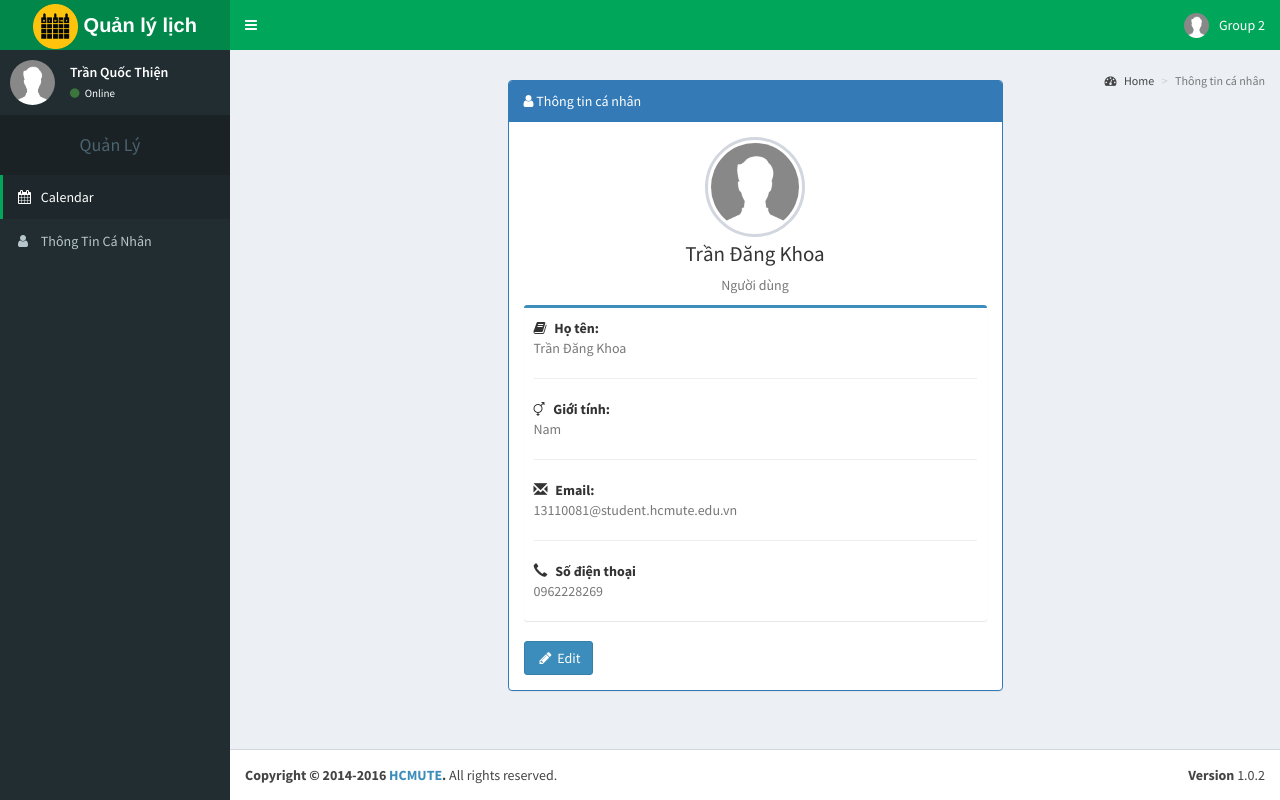
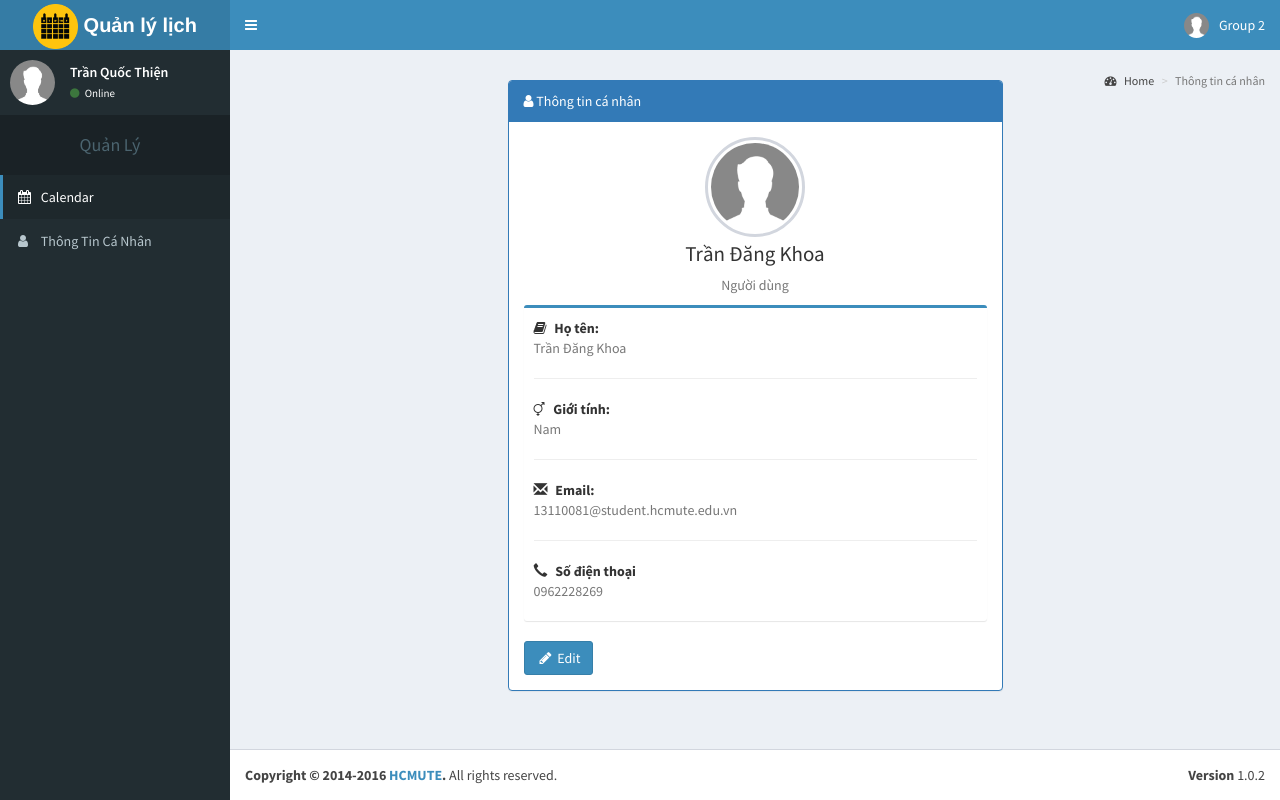
Before and after one commit to QuanLyLichCaNhan-Group2-Wed/QuanLyLichCaNhan, a Java web app: page /myprofile.jsp in a window 1280 px wide. Run offline with Tomcat 11, a stand-in JSP engine, Linux system fonts and the light colour scheme; some libraries are stand-ins or nearby versions.

Commit message:
Up By Tran Thien

```diff
--- a/WebContent/add-event.jsp
+++ b/WebContent/add-event.jsp
@@ -18,7 +18,7 @@
   	<link href="dist/css/bootstrap-datetimepicker.min.css" rel="stylesheet" media="screen">
   	<link rel="stylesheet" type="text/css" href="dist/css/mycss.css">
 </head>
-<body class="hold-transition skin-green sidebar-mini">
+<body class="hold-transition skin-blue sidebar-mini">
 	<div class="wrapper">
 		<jsp:include page="page-user/header.jsp"></jsp:include>
 
--- a/WebContent/admin-edit.jsp
+++ b/WebContent/admin-edit.jsp
@@ -17,7 +17,7 @@
 	       folder instead of downloading all of them to reduce the load. -->
     <link rel="stylesheet" href="dist/css/skins/_all-skins.min.css">
 </head>
-<body class="hold-transition skin-green sidebar-mini">
+<body class="hold-transition skin-blue sidebar-mini">
 	<div class="wrapper">
 		<jsp:include page="page-admin/header.jsp"></jsp:include>
 
--- a/WebContent/admin-list.jsp
+++ b/WebContent/admin-list.jsp
@@ -17,7 +17,7 @@
   	<link rel="stylesheet" href="dist/css/AdminLTE.min.css">
   	<link rel="stylesheet" href="dist/css/skins/_all-skins.min.css">
 </head>
-<body class="hold-transition skin-green sidebar-mini">
+<body class="hold-transition skin-blue sidebar-mini">
 	<div class="wrapper">
 		<jsp:include page="page-admin/header.jsp"></jsp:include>
 
--- a/WebContent/admin-show.jsp
+++ b/WebContent/admin-show.jsp
@@ -17,7 +17,7 @@
 	       folder instead of downloading all of them to reduce the load. -->
     <link rel="stylesheet" href="dist/css/skins/_all-skins.min.css">
 </head>
-<body class="hold-transition skin-green sidebar-mini">
+<body class="hold-transition skin-blue sidebar-mini">
 	<div class="wrapper">
 		<jsp:include page="page-admin/header.jsp"></jsp:include>
 
--- a/WebContent/detail-event.jsp
+++ b/WebContent/detail-event.jsp
@@ -14,7 +14,7 @@
   	<!-- AdminLTE Skins. Choose a skin from the css/skins folder instead of downloading all of them to reduce the load. -->
   	<link rel="stylesheet" href="dist/css/skins/_all-skins.min.css">
 </head>
-<body class="hold-transition skin-green sidebar-mini">
+<body class="hold-transition skin-blue sidebar-mini">
 	<div class="wrapper">
 		<jsp:include page="page-user/header.jsp"></jsp:include>
 
--- a/WebContent/edit-profile.jsp
+++ b/WebContent/edit-profile.jsp
@@ -21,7 +21,7 @@
     <link rel="stylesheet" href="dist/css/skins/_all-skins.min.css">
     <link rel="stylesheet" href="dist/css/bootstrap-imageupload.css">
 </head>
-<body class="hold-transition skin-green sidebar-mini">
+<body class="hold-transition skin-blue sidebar-mini">
 	<div class="wrapper">
 		<jsp:include page="page-user/header.jsp"></jsp:include>
 
--- a/WebContent/home.jsp
+++ b/WebContent/home.jsp
@@ -22,7 +22,7 @@
   	<link rel="stylesheet" href="dist/css/skins/_all-skins.min.css">
   	<link rel="stylesheet" href="dist/css/mycss.css">
 </head>
-<body class="hold-transition skin-green sidebar-mini">
+<body class="hold-transition skin-blue sidebar-mini">
 	<div class="wrapper">
 		<jsp:include page="page-user/header.jsp"></jsp:include>
 
--- a/WebContent/index.jsp
+++ b/WebContent/index.jsp
@@ -13,7 +13,7 @@
     <link rel="stylesheet" href="dist/css/mycss.css">
     <link rel="stylesheet" href="dist/css/skins/_all-skins.min.css">
 </head>
-<body class="hold-transition skin-green">
+<body class="hold-transition skin-blue">
 	<header class="main-header">
         <!-- Logo -->
         <a href="index.html" class="logo">
--- a/WebContent/myprofile.jsp
+++ b/WebContent/myprofile.jsp
@@ -14,7 +14,7 @@
   	<!-- Skin -->
   	<link rel="stylesheet" href="dist/css/skins/_all-skins.min.css">
 </head>
-<body class="hold-transition skin-green sidebar-mini">
+<body class="hold-transition skin-blue sidebar-mini">
 	<div class="wrapper">
 		<jsp:include page="page-user/header.jsp"></jsp:include>
 
```
